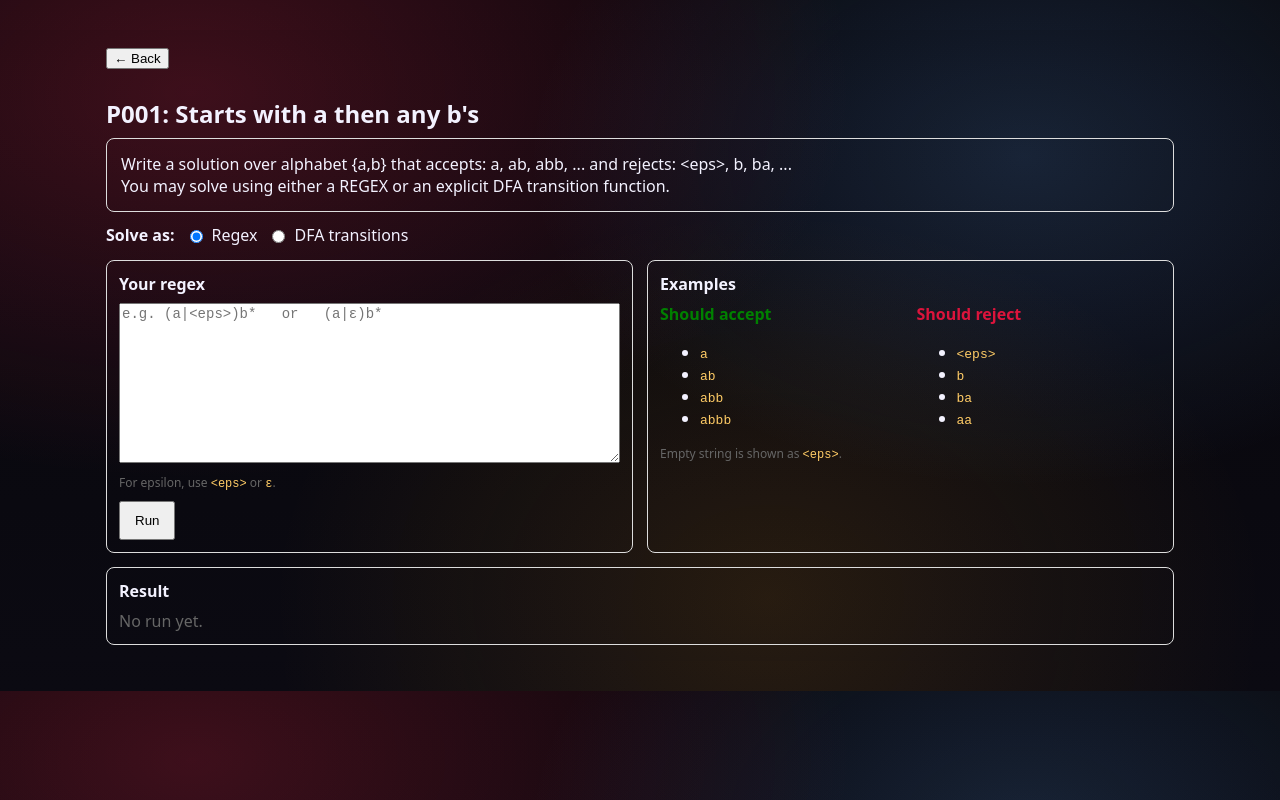
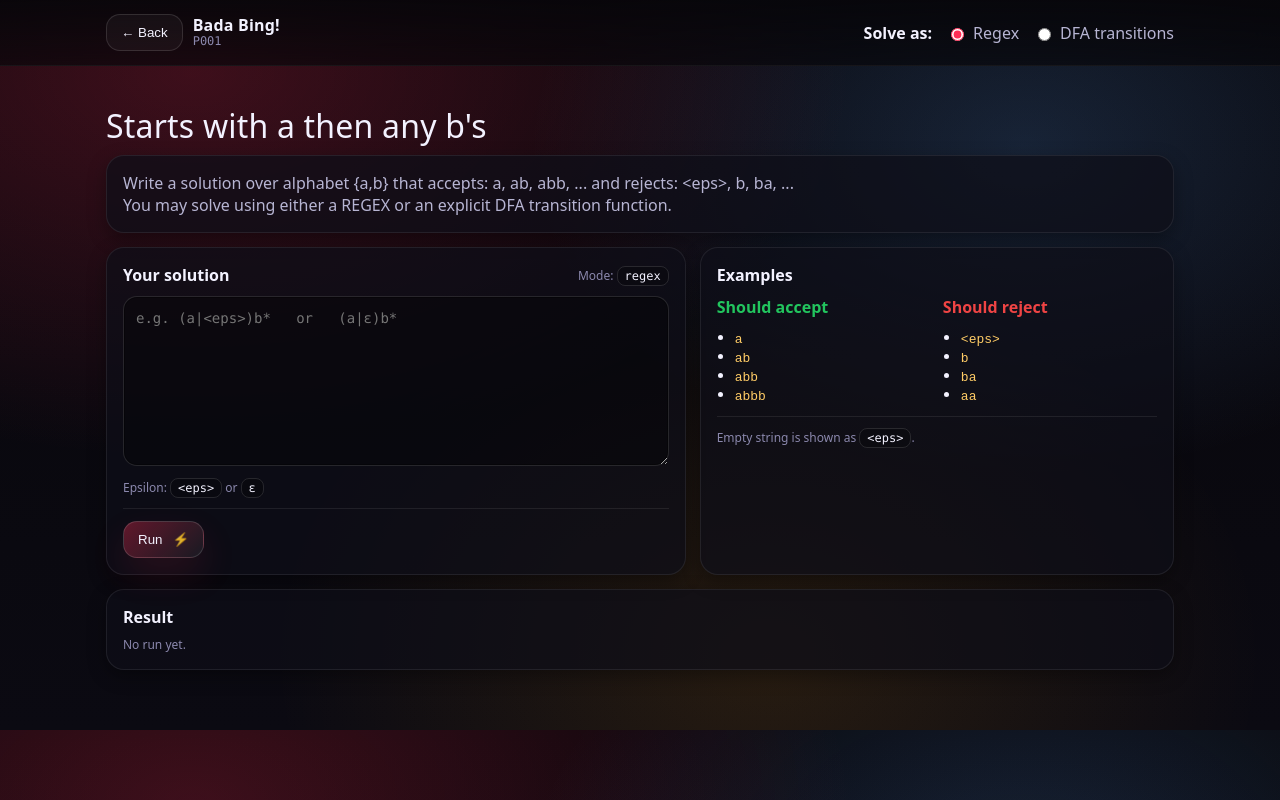
Before and after one commit to theRealDjPansetas/badabing, a Next.js app in the folder frontend/: page /problems/P001 in a window 1280 px wide. Built offline with nearby package versions, Linux system fonts and the light colour scheme.

Commit message:
Update [id].tsx

```diff
--- a/frontend/src/pages/problems/[id].tsx
+++ b/frontend/src/pages/problems/[id].tsx
@@ -25,31 +25,18 @@ export default function ProblemPage() {
   const [running, setRunning] = useState(false);
   const [result, setResult] = useState<any>(null);
 
-  if (!problem) return <div style={{ padding: 30, fontFamily: "system-ui" }}>Loading…</div>;
+  if (!problem) return <div className="container">Loading…</div>;
 
   async function onRun() {
     setRunning(true);
     setResult(null);
     try {
-      if (!problem) {
-  return <div>Loading...</div>;
-}
-
       const payload =
         mode === "regex"
-    ? {
-        problemId: problem.id,
-        mode: "regex",
-        regex,
-      }
-    : {
-        problemId: problem.id,
-        mode: "dfa",
-        dfa,
-      };
+          ? { problemId: problem.id, mode: "regex", regex }
+          : { problemId: problem.id, mode: "dfa", dfa };
 
       const data = await run(payload);
-
       setResult(data);
     } catch (e: any) {
       setResult({ ok: false, error: String(e?.message || e) });
@@ -58,21 +45,24 @@ const data = await run(payload);
     }
   }
 
+  const verdict = result?.ok === true ? (result.pass ? "PASS" : "FAIL") : null;
+
   return (
-    <div style={{ maxWidth: 1100, margin: "30px auto", fontFamily: "system-ui", padding: 16 }}>
-      <button onClick={() => router.push("/")} style={{ marginBottom: 12 }}>
+    <>
+      <div className="topbar">
+        <div className="topbarInner">
+          <div style={{ display: "flex", alignItems: "center", gap: 10 }}>
+            <button className="button ghost" onClick={() => router.push("/")}>
               ← Back
             </button>
-
-      <h1 style={{ fontSize: 24, marginBottom: 8 }}>
-        {problem.id}: {problem.title}
-      </h1>
-      <div style={{ whiteSpace: "pre-wrap", padding: 14, border: "1px solid #ddd", borderRadius: 8 }}>
-        {problem.statement}
+            <div className="brandTitle">
+              <b>Bada Bing!</b>
+              <span className="mono">{problem.id}</span>
+            </div>
           </div>
 
-      <div style={{ marginTop: 12, display: "flex", gap: 10, alignItems: "center" }}>
-        <div style={{ fontWeight: 600 }}>Solve as:</div>
+          <div className="radioRow">
+            <span style={{ fontWeight: 700, color: "var(--text)" }}>Solve as:</span>
             <label style={{ display: "flex", gap: 6, alignItems: "center" }}>
               <input type="radio" checked={mode === "regex"} onChange={() => setMode("regex")} />
               Regex
@@ -82,92 +72,128 @@ const data = await run(payload);
               DFA transitions
             </label>
           </div>
+        </div>
+      </div>
 
-      <div style={{ display: "grid", gridTemplateColumns: "1fr 1fr", gap: 14, marginTop: 14 }}>
-        <div style={{ border: "1px solid #ddd", borderRadius: 8, padding: 12 }}>
+      <div className="container">
+        <div className="h1">{problem.title}</div>
+
+        <div className="card cardPad" style={{ marginBottom: 14 }}>
+          <div style={{ whiteSpace: "pre-wrap", color: "var(--muted)" }}>{problem.statement}</div>
+        </div>
+
+        <div className="grid2">
+          <div className="card cardPad">
+            <div style={{ display: "flex", justifyContent: "space-between", alignItems: "center", marginBottom: 10 }}>
+              <div style={{ fontWeight: 800 }}>Your solution</div>
+              <div className="small">Mode: <span className="kbd">{mode}</span></div>
+            </div>
+
             {mode === "regex" ? (
               <>
-              <div style={{ fontWeight: 600, marginBottom: 8 }}>Your regex</div>
                 <textarea
+                  className="editor"
                   value={regex}
                   onChange={(e) => setRegex(e.target.value)}
                   placeholder="e.g. (a|<eps>)b*   or   (a|ε)b*"
-                style={{ width: "100%", height: 160, fontFamily: "monospace", fontSize: 14 }}
                 />
-              <div style={{ fontSize: 12, color: "#666", marginTop: 6 }}>
-                For epsilon, use <code>{"<eps>"}</code> or <code>ε</code>.
+                <div className="small" style={{ marginTop: 8 }}>
+                  Epsilon: <span className="kbd">&lt;eps&gt;</span> or <span className="kbd">ε</span>
                 </div>
               </>
             ) : (
               <>
-              <div style={{ fontWeight: 600, marginBottom: 8 }}>Your DFA (transition function)</div>
-              <textarea
-                value={dfa}
-                onChange={(e) => setDfa(e.target.value)}
-                style={{ width: "100%", height: 240, fontFamily: "monospace", fontSize: 14 }}
-              />
-              <div style={{ fontSize: 12, color: "#666", marginTop: 6 }}>
-                Format: <code>Start: q0</code>, <code>Accept: {"{q0, q2}"}</code>, lines like{" "}
-                <code>(q0, a) -&gt; q1</code>. State names must be <code>q&lt;number&gt;</code>.
+                <textarea className="editor" value={dfa} onChange={(e) => setDfa(e.target.value)} style={{ minHeight: 260 }} />
+                <div className="small" style={{ marginTop: 8 }}>
+                  Format: <span className="kbd">Start: q0</span>, <span className="kbd">Accept: {"{q0, q2}"}</span>,{" "}
+                  <span className="kbd">(q0, a) -&gt; q1</span>
                 </div>
               </>
             )}
 
-          <button onClick={onRun} disabled={running} style={{ marginTop: 10, padding: "10px 14px" }}>
+            <div className="sep" />
+
+            <button className="button" onClick={onRun} disabled={running}>
               {running ? "Running..." : "Run"}
+              <span style={{ opacity: 0.85 }}>⚡</span>
             </button>
           </div>
 
-        <div style={{ border: "1px solid #ddd", borderRadius: 8, padding: 12 }}>
-          <div style={{ fontWeight: 600, marginBottom: 8 }}>Examples</div>
+          <div className="card cardPad">
+            <div style={{ fontWeight: 800, marginBottom: 10 }}>Examples</div>
+
             <div style={{ display: "grid", gridTemplateColumns: "1fr 1fr", gap: 12 }}>
               <div>
-              <div style={{ fontWeight: 600, color: "green" }}>Should accept</div>
-              <ul>{problem.accept.map((s: string) => <li key={s}><code>{s}</code></li>)}</ul>
+                <div className="resultGood">Should accept</div>
+                <ul style={{ margin: "10px 0 0", paddingLeft: 18 }}>
+                  {problem.accept.map((s: string) => (
+                    <li key={s} className="mono">
+                      <code>{s}</code>
+                    </li>
+                  ))}
+                </ul>
               </div>
               <div>
-              <div style={{ fontWeight: 600, color: "crimson" }}>Should reject</div>
-              <ul>{problem.reject.map((s: string) => <li key={s}><code>{s}</code></li>)}</ul>
+                <div className="resultBad">Should reject</div>
+                <ul style={{ margin: "10px 0 0", paddingLeft: 18 }}>
+                  {problem.reject.map((s: string) => (
+                    <li key={s} className="mono">
+                      <code>{s}</code>
+                    </li>
+                  ))}
+                </ul>
               </div>
             </div>
-          <div style={{ fontSize: 12, color: "#666" }}>
-            Empty string is shown as <code>{"<eps>"}</code>.
+
+            <div className="sep" />
+            <div className="small">
+              Empty string is shown as <span className="kbd">&lt;eps&gt;</span>.
             </div>
           </div>
         </div>
 
-      <div style={{ marginTop: 14, border: "1px solid #ddd", borderRadius: 8, padding: 12 }}>
-        <div style={{ fontWeight: 600, marginBottom: 8 }}>Result</div>
-        {!result && <div style={{ color: "#666" }}>No run yet.</div>}
-        {result && (
+        <div style={{ marginTop: 14 }} className="card cardPad">
+          <div style={{ display: "flex", justifyContent: "space-between", alignItems: "center" }}>
+            <div style={{ fontWeight: 800 }}>Result</div>
+            {verdict && (
               <div>
-            {result.ok === true && (
-              <div style={{ marginBottom: 8 }}>
                 Verdict:{" "}
-                <b style={{ color: result.pass ? "green" : "crimson" }}>{result.pass ? "PASS" : "FAIL"}</b>
+                <span className={verdict === "PASS" ? "resultGood" : "resultBad"} style={{ fontSize: 14 }}>
+                  {verdict}
+                </span>
               </div>
             )}
-            {result.ok === false && (
-              <div style={{ color: "crimson" }}>
+          </div>
+
+          {!result && <div className="small" style={{ marginTop: 8 }}>No run yet.</div>}
+
+          {result?.ok === false && (
+            <div style={{ marginTop: 10, color: "var(--bad)" }}>
               <b>Error:</b> {result.error}
             </div>
           )}
-            {result.stage && <div style={{ color: "#666" }}>Stage: {result.stage}</div>}
+
+          {result?.ok === true && (
+            <>
+              <div className="small" style={{ marginTop: 8 }}>Stage: <span className="kbd">{result.stage}</span></div>
+
               {result.stdout && (
                 <>
-                <div style={{ marginTop: 10, fontWeight: 600 }}>stdout</div>
-                <pre style={{ background: "#fafafa", padding: 10, overflowX: "auto" }}>{result.stdout}</pre>
+                  <div style={{ marginTop: 12, fontWeight: 700 }}>stdout</div>
+                  <pre>{result.stdout}</pre>
                 </>
               )}
+
               {result.stderr && (
                 <>
-                <div style={{ marginTop: 10, fontWeight: 600 }}>stderr</div>
-                <pre style={{ background: "#fafafa", padding: 10, overflowX: "auto" }}>{result.stderr}</pre>
+                  <div style={{ marginTop: 12, fontWeight: 700 }}>stderr</div>
+                  <pre>{result.stderr}</pre>
+                </>
+              )}
             </>
           )}
         </div>
-        )}
       </div>
-    </div>
+    </>
   );
 }
```
Lines whose indentation alone changed are shown as unchanged.
